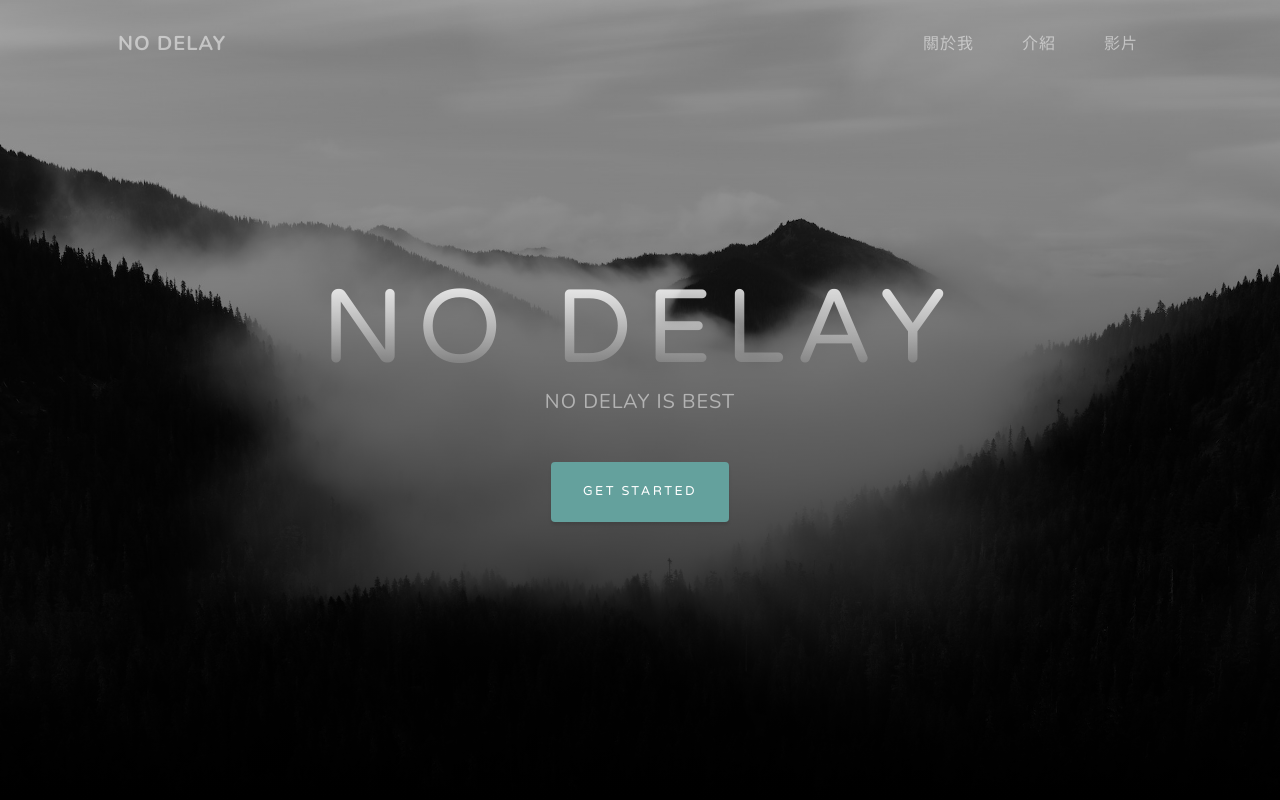
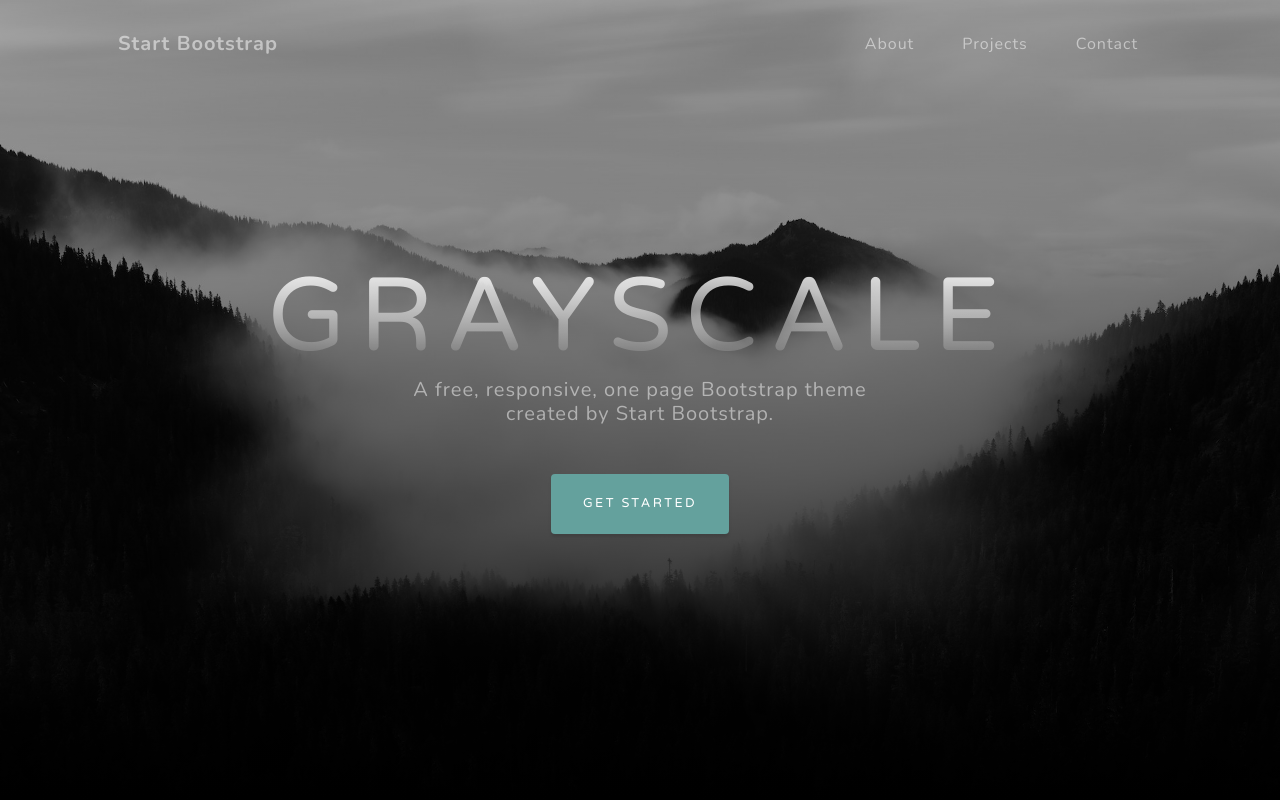
Before and after one commit to uwu3837/uwu3837.github.io, a plain HTML site: page index.html in a window 1280 px wide. Shown: the top 800 px of the page. Drawn offline with nearby package versions, Linux system fonts and the light colour scheme.

Commit message:
Revert "今日更新2"
This reverts commit 06bb5e5550bd2d2f1bf7f91a599bfd1eb4688962.

```diff
--- a/index.html
+++ b/index.html
@@ -19,17 +19,16 @@
         <!-- Navigation-->
         <nav class="navbar navbar-expand-lg navbar-light fixed-top" id="mainNav">
             <div class="container px-4 px-lg-5">
-                <a class="navbar-brand" href="#page-top">NO DELAY</a>
+                <a class="navbar-brand" href="#page-top">Start Bootstrap</a>
                 <button class="navbar-toggler navbar-toggler-right" type="button" data-bs-toggle="collapse" data-bs-target="#navbarResponsive" aria-controls="navbarResponsive" aria-expanded="false" aria-label="Toggle navigation">
                     Menu
                     <i class="fas fa-bars"></i>
                 </button>
                 <div class="collapse navbar-collapse" id="navbarResponsive">
                     <ul class="navbar-nav ms-auto">
-                        <li class="nav-item"><a class="nav-link" href="#about">關於我</a></li>
-                        <li class="nav-item"><a class="nav-link" href="#projects">介紹</a></li>
-                        <li class="nav-item"><a class="nav-link" href="#signup">影片
-                        </a></li>
+                        <li class="nav-item"><a class="nav-link" href="#about">About</a></li>
+                        <li class="nav-item"><a class="nav-link" href="#projects">Projects</a></li>
+                        <li class="nav-item"><a class="nav-link" href="#signup">Contact</a></li>
                     </ul>
                 </div>
             </div>
@@ -39,8 +38,8 @@
             <div class="container px-4 px-lg-5 d-flex h-100 align-items-center justify-content-center">
                 <div class="d-flex justify-content-center">
                     <div class="text-center">
-                        <h1 class="mx-auto my-0 text-uppercase">NO DELAY</h1>
-                        <h2 class="text-white-50 mx-auto mt-2 mb-5">NO DELAY IS BEST</h2>
+                        <h1 class="mx-auto my-0 text-uppercase">Grayscale</h1>
+                        <h2 class="text-white-50 mx-auto mt-2 mb-5">A free, responsive, one page Bootstrap theme created by Start Bootstrap.</h2>
                         <a class="btn btn-primary" href="#about">Get Started</a>
                     </div>
                 </div>
```
Also changed, not shown: img/哼.png (added), img/啊.png (added), img/海綿.png (added).
